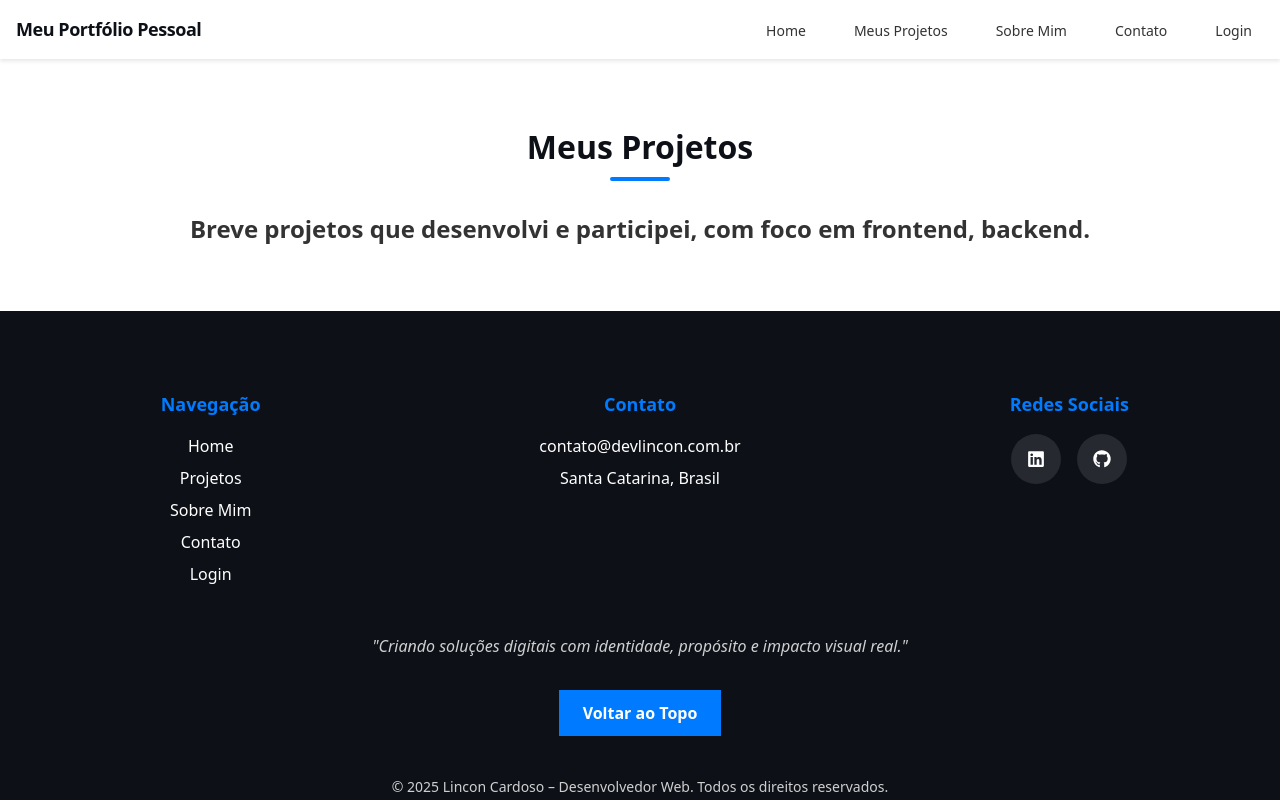
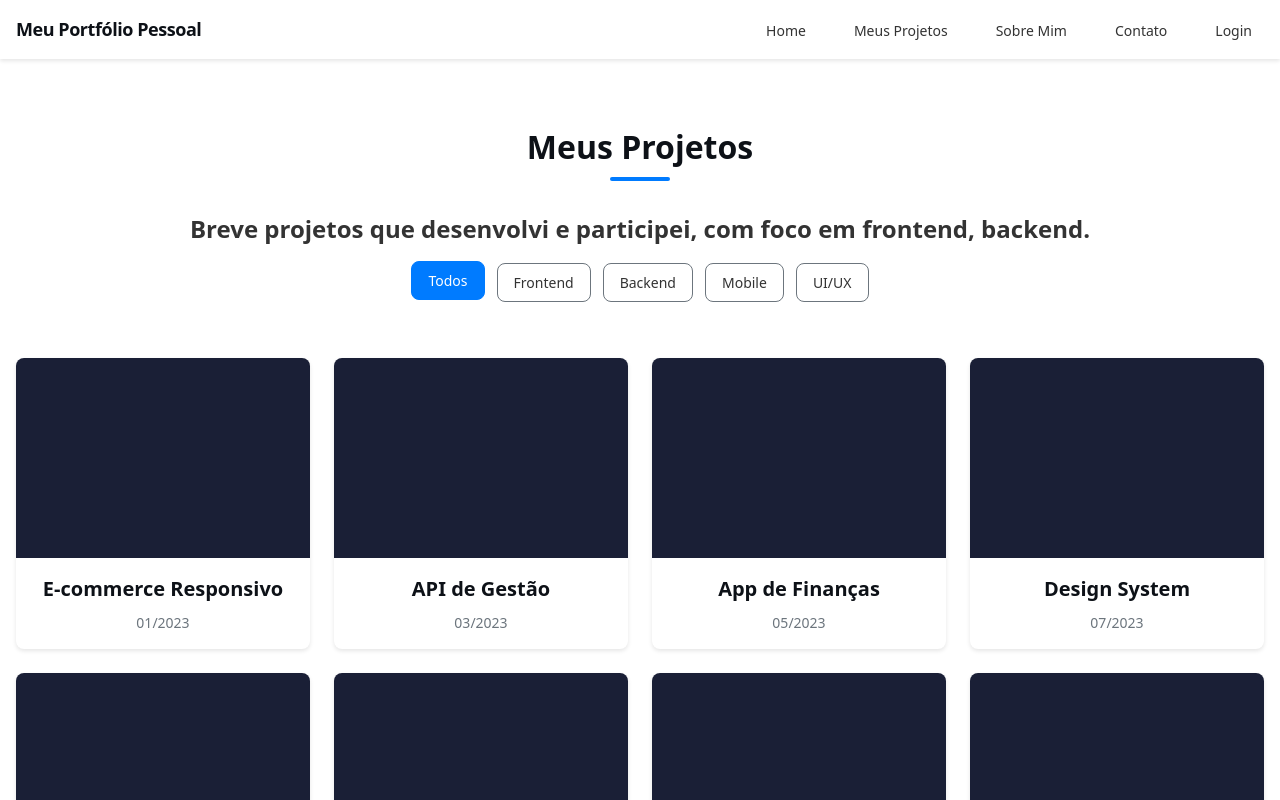
Before and after one commit to lincon-cardoso/meu-portifolio, a Next.js app: page /meuProjetos in a window 1280 px wide. Shown: the top 800 px of the page. Built offline with nearby package versions, Linux system fonts and the light colour scheme.

Commit message:
fix: remove comentários das seções de menu e dados de projetos

```diff
--- a/src/app/meuProjetos/page.tsx
+++ b/src/app/meuProjetos/page.tsx
@@ -5,28 +5,28 @@ import useProjectFilter from "@/hooks/useProjectFilter";
 import Cabecalho from "../../components/layout/Cabecalho";
 import Rodape from "../../components/layout/Rodape";
 
-// const menuItems = [
-//   { category: "todos", label: "Todos" },
-//   { category: "frontend", label: "Frontend" },
-//   { category: "backend", label: "Backend" },
-//   { category: "mobile", label: "Mobile" },
-//   { category: "ui", label: "UI/UX" },
-// ];
+const menuItems = [
+  { category: "todos", label: "Todos" },
+  { category: "frontend", label: "Frontend" },
+  { category: "backend", label: "Backend" },
+  { category: "mobile", label: "Mobile" },
+  { category: "ui", label: "UI/UX" },
+];
 
-// const projectsData = [
-//   { category: "frontend", title: "E-commerce Responsivo", date: "01/2023" },
-//   { category: "backend", title: "API de Gestão", date: "03/2023" },
-//   { category: "mobile", title: "App de Finanças", date: "05/2023" },
-//   { category: "ui", title: "Design System", date: "07/2023" },
-//   { category: "frontend", title: "Landing Page", date: "09/2023" },
-//   { category: "backend", title: "Sistema de Autenticação", date: "10/2023" },
-//   { category: "mobile", title: "App de Delivery", date: "11/2023" },
-//   { category: "ui", title: "Redesign de Interface", date: "12/2023" },
-//   { category: "frontend", title: "Blog Pessoal", date: "01/2024" },
-//   { category: "backend", title: "API RESTful", date: "02/2024" },
-//   { category: "mobile", title: "App de Notas", date: "03/2024" },
-//   { category: "ui", title: "Dashboard de Analytics", date: "04/2024" },
-// ];
+const projectsData = [
+  { category: "frontend", title: "E-commerce Responsivo", date: "01/2023" },
+  { category: "backend", title: "API de Gestão", date: "03/2023" },
+  { category: "mobile", title: "App de Finanças", date: "05/2023" },
+  { category: "ui", title: "Design System", date: "07/2023" },
+  { category: "frontend", title: "Landing Page", date: "09/2023" },
+  { category: "backend", title: "Sistema de Autenticação", date: "10/2023" },
+  { category: "mobile", title: "App de Delivery", date: "11/2023" },
+  { category: "ui", title: "Redesign de Interface", date: "12/2023" },
+  { category: "frontend", title: "Blog Pessoal", date: "01/2024" },
+  { category: "backend", title: "API RESTful", date: "02/2024" },
+  { category: "mobile", title: "App de Notas", date: "03/2024" },
+  { category: "ui", title: "Dashboard de Analytics", date: "04/2024" },
+];
 
 export default function MeuProjetosPage() {
   useProjectFilter();
@@ -44,7 +44,7 @@ export default function MeuProjetosPage() {
           </h1>
 
 
-          {/* <div className="menu-horizontal">
+          <div className="menu-horizontal">
             <ul className="menu-list">
               {menuItems.map((item) => (
                 <li className="menu-item" key={item.category}>
@@ -72,7 +72,7 @@ export default function MeuProjetosPage() {
                 <p className="card-description">{project.date}</p>
               </div>
             ))}
-          </div> */}
+          </div>
 
 
 
```
